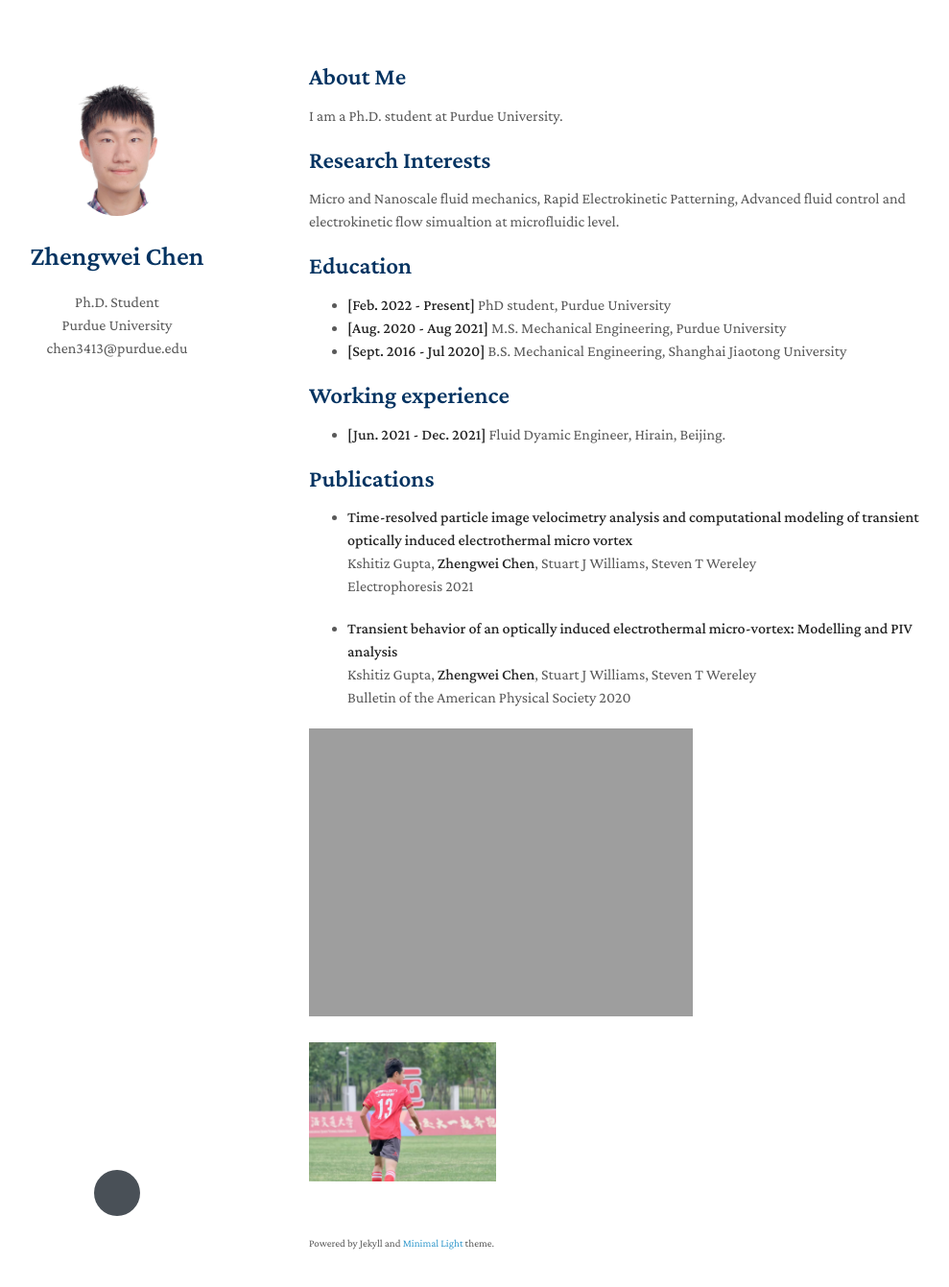
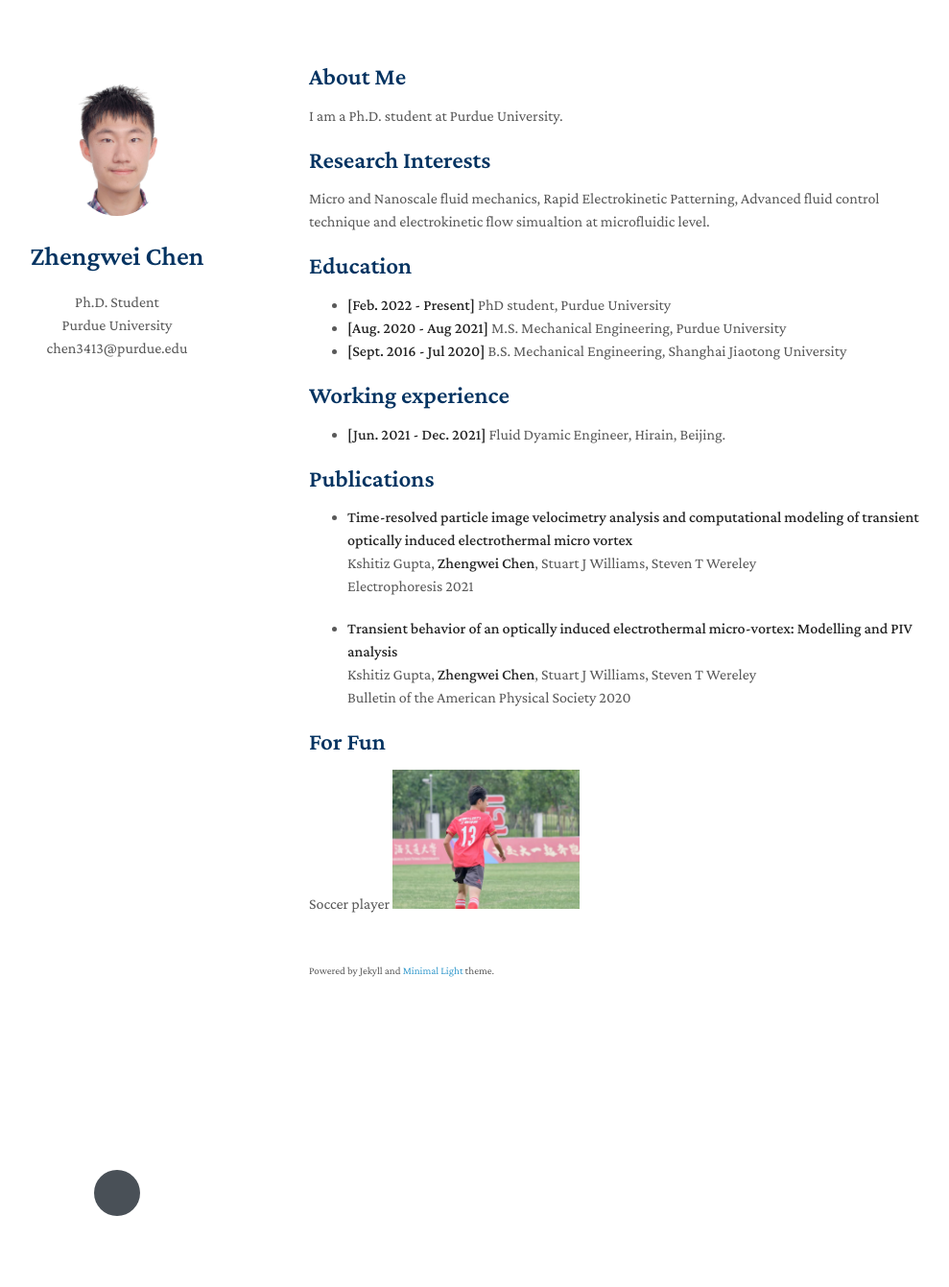
Before and after one commit to zhengweichen1998/zhengweichen, a Jekyll site: the page built from index.md, in a window 1280 px wide and 1376 px high. Shown: the top 1341 px of the window at 96% size, without its empty margins (148-1137 px from the left). Built offline with Jekyll 4.4.1, drawn with Linux system fonts in a browser that asks for light colours; nearby versions of some CDN libraries; a style sheet for code colours, icons or effects is not loaded; our own code applies the rules of GitHub Pages for plain Markdown files.

Commit message:
Update index.md

```diff
--- a/index.md
+++ b/index.md
@@ -7,7 +7,7 @@ layout: homepage
 I am a Ph.D. student at Purdue University.
 
 ## Research Interests
-Micro and Nanoscale fluid mechanics, Rapid Electrokinetic Patterning, Advanced fluid control and electrokinetic flow simualtion at microfluidic level.
+Micro and Nanoscale fluid mechanics, Rapid Electrokinetic Patterning, Advanced fluid control technique and electrokinetic flow simualtion at microfluidic level.
 
 ## Education
 
@@ -34,6 +34,7 @@ Kshitiz Gupta, **Zhengwei Chen**, Stuart J Williams, Steven T Wereley
 Bulletin of the American Physical Society 2020
 
 
-![avatar](./assets/img/soccer.jpg =100x100)
 
+## For Fun
+Soccer player
 <img src="./assets/img/soccer.jpg" width="30%">
```
